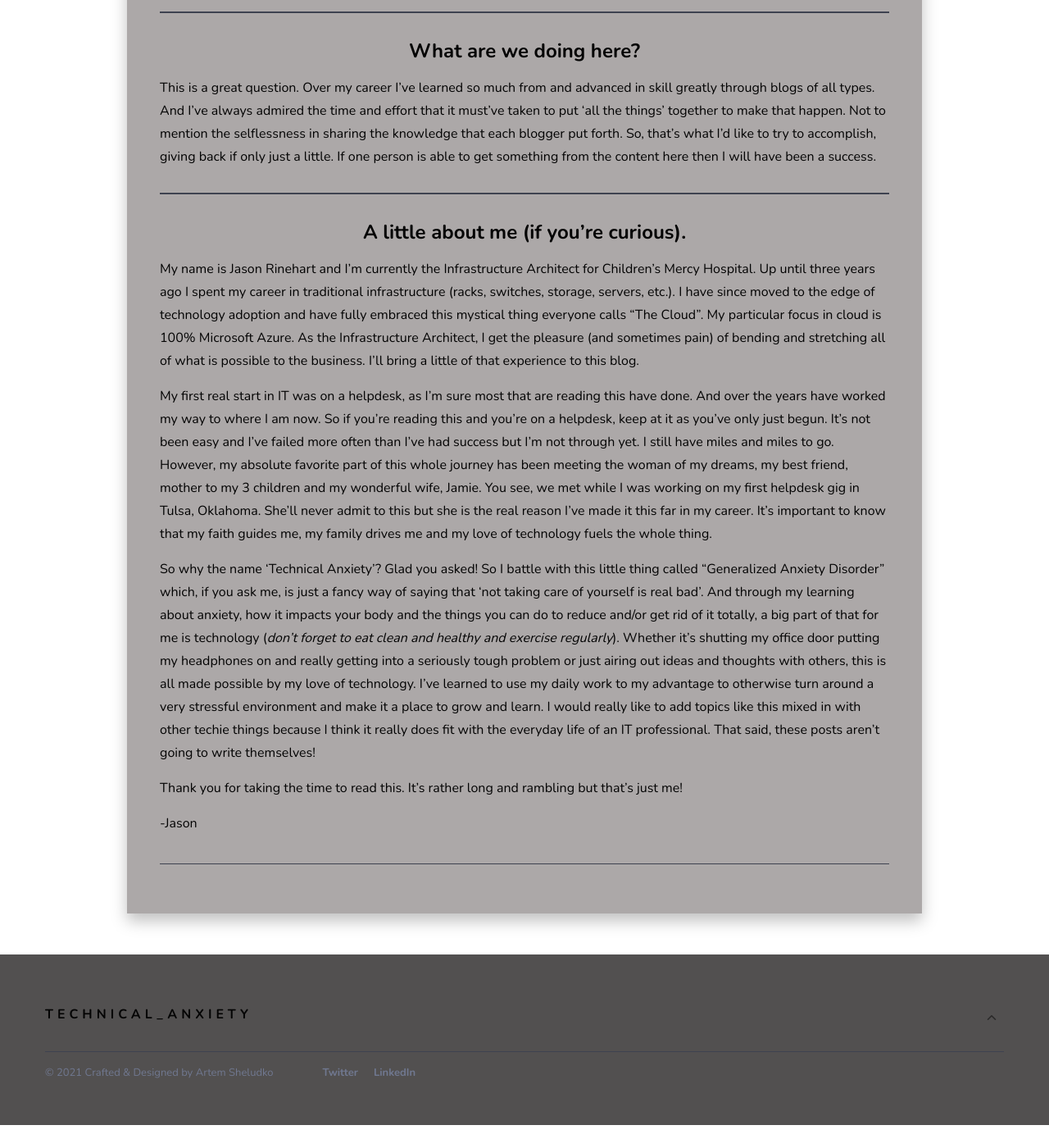
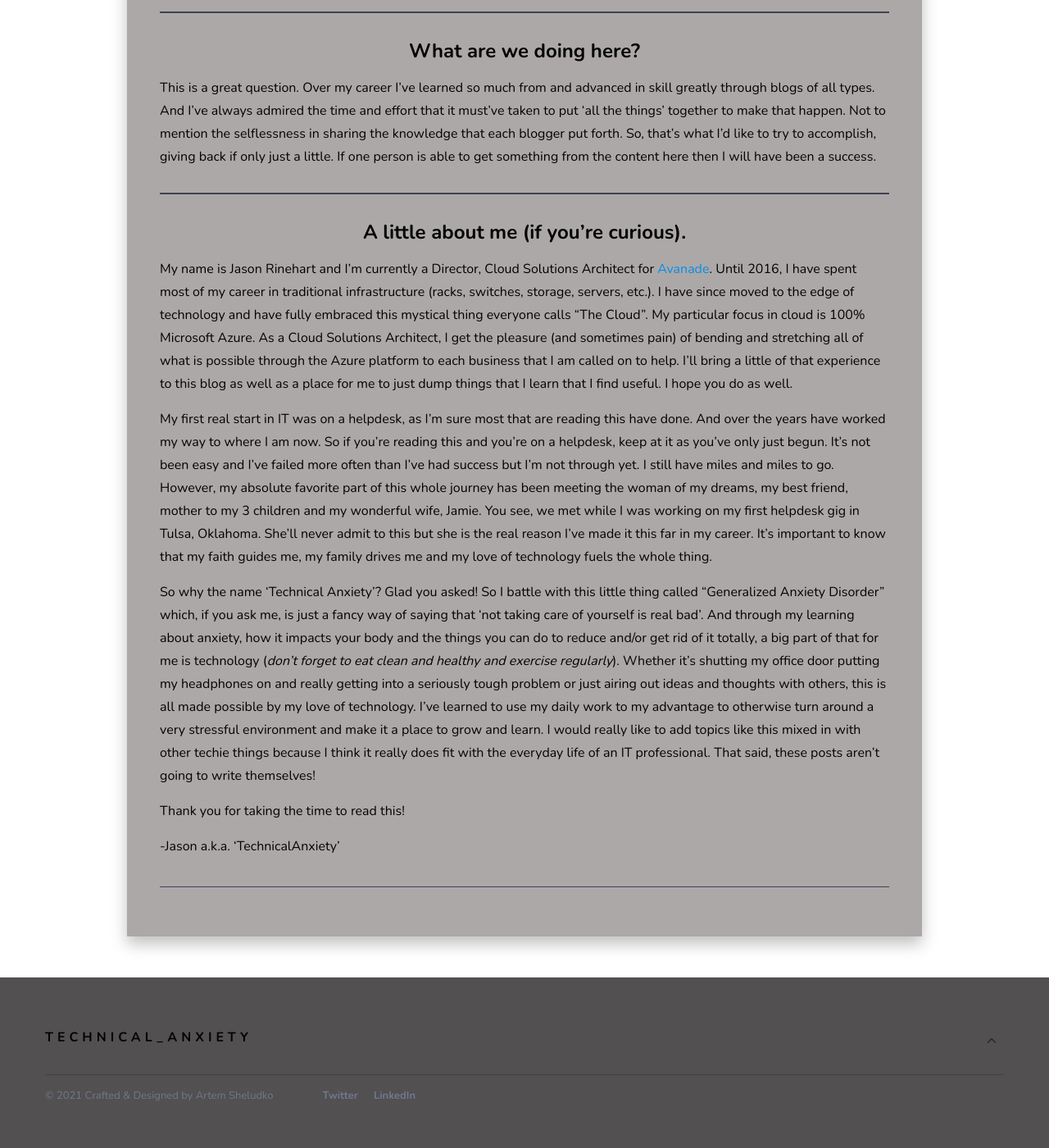
Before and after one commit to technicalanxiety/technicalanxiety.github.io, a Jekyll site: the page built from _pages/about.md, in a window 1280 px wide and 1400 px high, scrolled down 943 px. Shown: the whole window at 82% size. Built offline with Jekyll 4.4.1, drawn with Linux system fonts in a browser that asks for light colours; nearby versions of some CDN libraries; before the commit the page ends 2315 px from its top, so only the background shows below that.

Commit message:
updated the about page

```diff
--- a/_pages/about.md
+++ b/_pages/about.md
@@ -19,12 +19,12 @@ This is a great question. Over my career I've learned so much from and advanced
 ***
 ### A little about me (if you're curious).
 {: .text-center}
-My name is Jason Rinehart and I'm currently the Infrastructure Architect for Children's Mercy Hospital. Up until three years ago I spent my career in traditional infrastructure (racks, switches, storage, servers, etc.). I have since moved to the edge of technology adoption and have fully embraced this mystical thing everyone calls "The Cloud". My particular focus in cloud is 100% Microsoft Azure. As the Infrastructure Architect, I get the pleasure (and sometimes pain) of bending and stretching all of what is possible to the business. I'll bring a little of that experience to this blog.
+My name is Jason Rinehart and I'm currently a Director, Cloud Solutions Architect for [Avanade](https://www.avanade.com/en-us). Until 2016, I have spent most of my career in traditional infrastructure (racks, switches, storage, servers, etc.). I have since moved to the edge of technology and have fully embraced this mystical thing everyone calls "The Cloud". My particular focus in cloud is 100% Microsoft Azure. As a Cloud Solutions Architect, I get the pleasure (and sometimes pain) of bending and stretching all of what is possible through the Azure platform to each business that I am called on to help. I'll bring a little of that experience to this blog as well as a place for me to just dump things that I learn that I find useful. I hope you do as well.
 
 My first real start in IT was on a helpdesk, as I'm sure most that are reading this have done. And over the years have worked my way to where I am now. So if you're reading this and you're on a helpdesk, keep at it as you've only just begun. It's not been easy and I've failed more often than I've had success but I'm not through yet. I still have miles and miles to go. However, my absolute favorite part of this whole journey has been meeting the woman of my dreams, my best friend, mother to my 3 children and my wonderful wife, Jamie. You see, we met while I was working on my first helpdesk gig in Tulsa, Oklahoma. She'll never admit to this but she is the real reason I've made it this far in my career. It's important to know that my faith guides me, my family drives me and my love of technology fuels the whole thing.
 
 So why the name 'Technical Anxiety'? Glad you asked! So I battle with this little thing called "Generalized Anxiety Disorder" which, if you ask me, is just a fancy way of saying that 'not taking care of yourself is real bad'. And through my learning about anxiety, how it impacts your body and the things you can do to reduce and/or get rid of it totally, a big part of that for me is technology (*don't forget to eat clean and healthy and exercise regularly*). Whether it's shutting my office door putting my headphones on and really getting into a seriously tough problem or just airing out ideas and thoughts with others, this is all made possible by my love of technology. I've learned to use my daily work to my advantage to otherwise turn around a very stressful environment and make it a place to grow and learn. I would really like to add topics like this mixed in with other techie things because I think it really does fit with the everyday life of an IT professional. That said, these posts aren't going to write themselves!
 
-Thank you for taking the time to read this. It's rather long and rambling but that's just me!
+Thank you for taking the time to read this!
 
--Jason
+-Jason a.k.a. 'TechnicalAnxiety'
```
